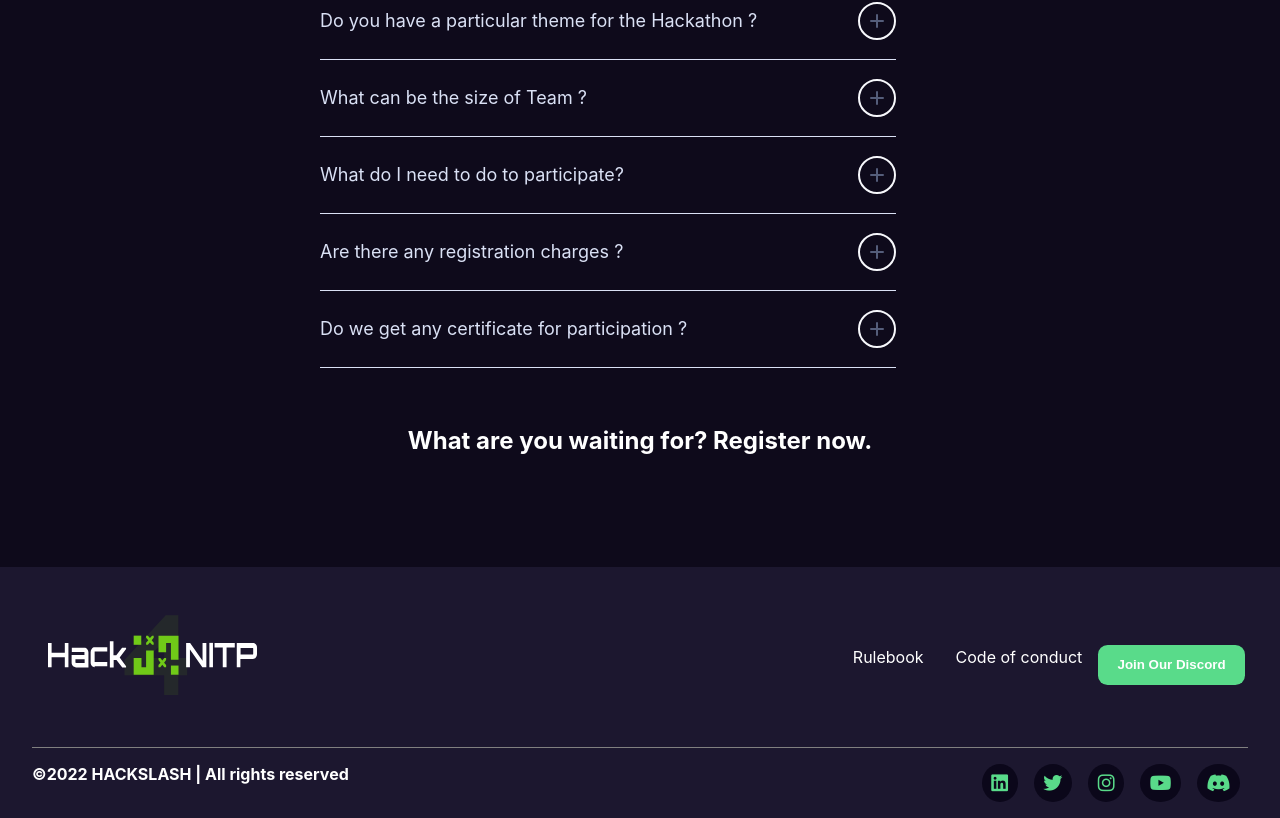
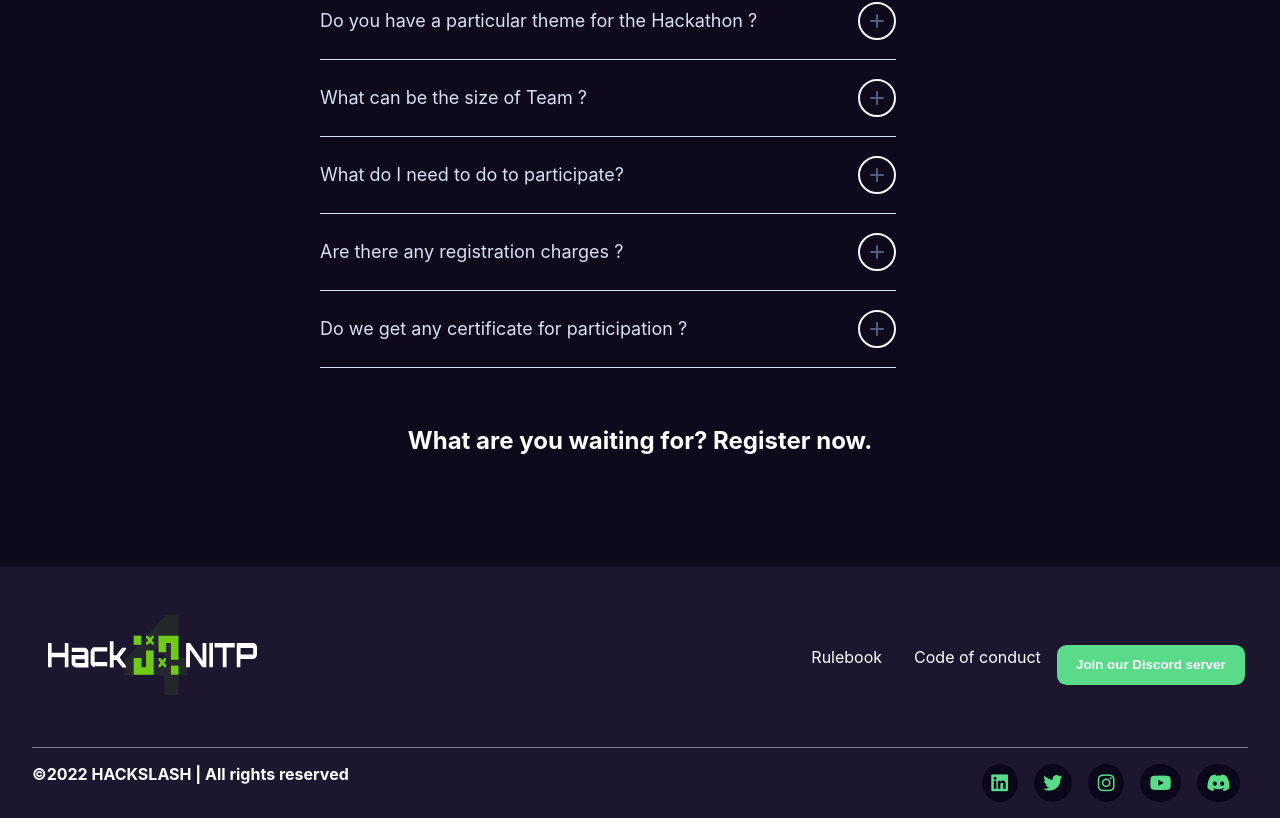
Before and after one commit to HackSlashNITP/hacknitp, a React (Create React App) app: page / in a window 1280 px wide. Shown: the part 9168-9986 px from the top of the page. Built offline with nearby package versions, Linux system fonts and the light colour scheme; some icons are missing.

Commit message:
Update Footer.js

```diff
--- a/src/components/footer/Footer.js
+++ b/src/components/footer/Footer.js
@@ -19,7 +19,7 @@ const Footer = () => {
                     </a>
                     <button className="btn-primary btn-last">
                         <Link to={{ pathname: "https://bit.ly/hacknitp-4-discord" }} target='_blank' className='discordbtnf'>
-                            Join Our Discord
+                            Join our Discord server
                         </Link>
                     </button>
 
```
